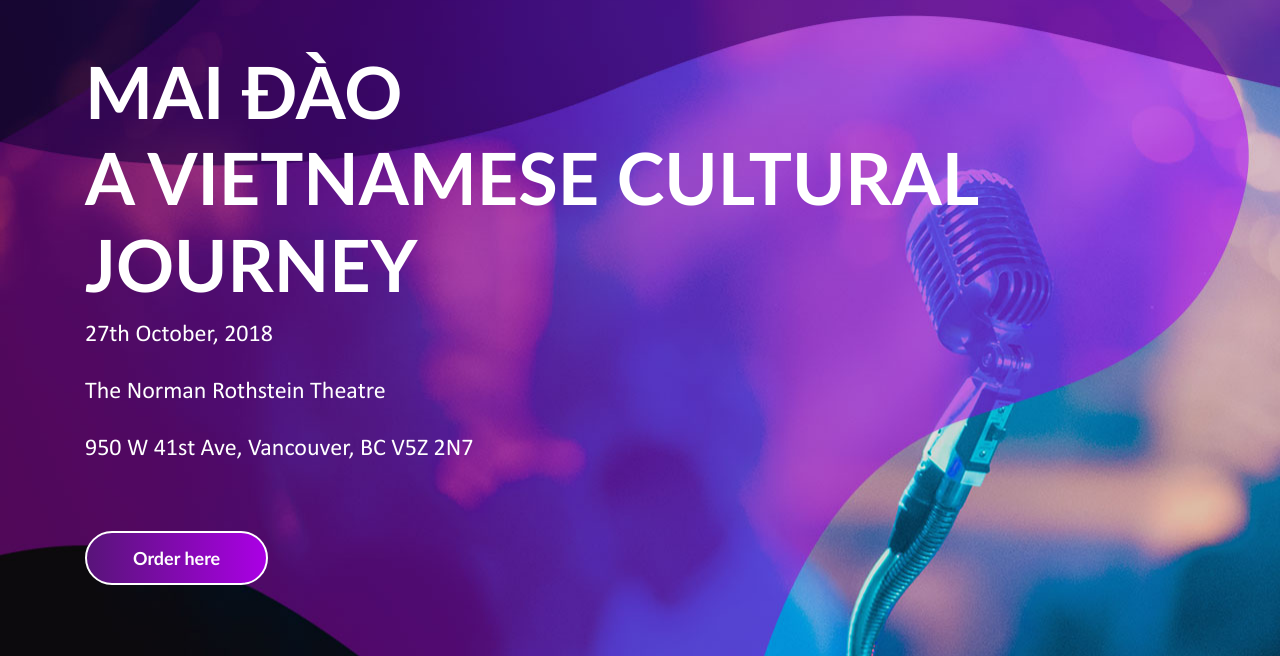
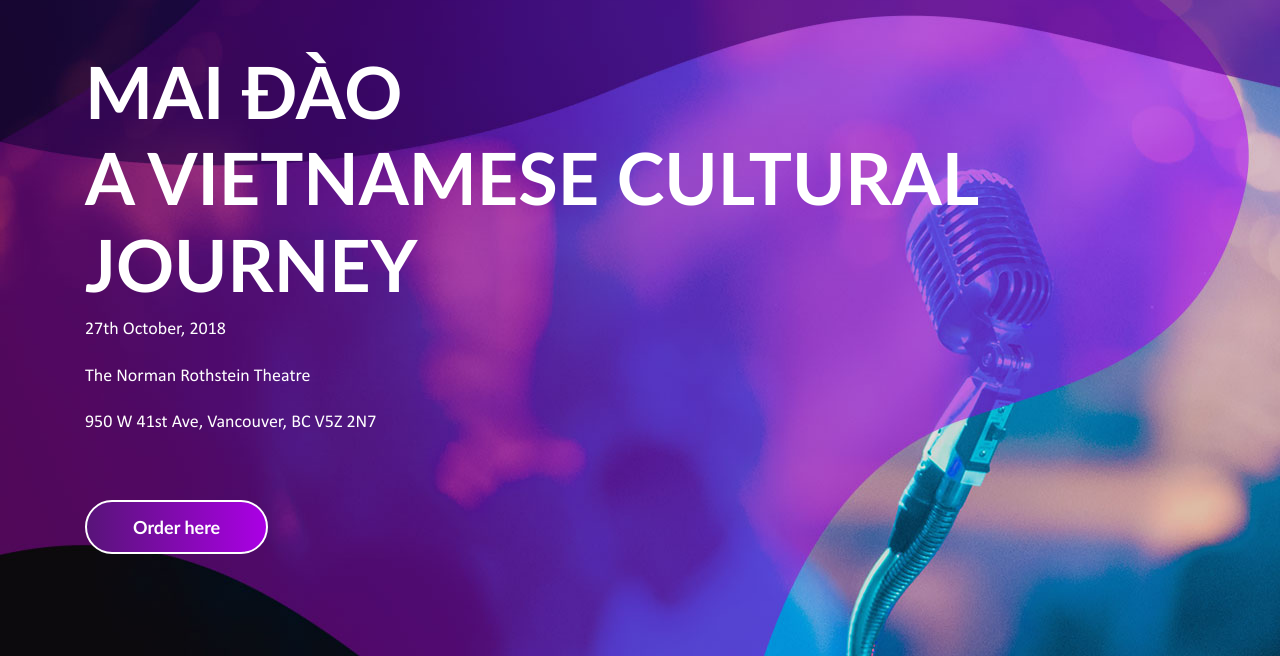
Before and after one commit to seachs/MaiDao2018, a plain HTML site: page Index.html in a window 1280 px wide. Shown: the part 144-800 px from the top of the page. Drawn offline with Linux system fonts and the light colour scheme.

Commit message:
Fix display on intro

```diff
--- a/Index.html
+++ b/Index.html
@@ -84,15 +84,15 @@
                                         </h2>
                                     </div>
 
-                                    <p class="entry-content">
+                                    <p class="entry-body">
                                         27th October, 2018
                                     </p>
 
-                                    <p class="entry-content">
+                                    <p class="entry-body">
                                         The Norman Rothstein Theatre
                                     </p>
 
-                                    <p class="entry-content">
+                                    <p class="entry-body">
                                         950 W 41st Ave, Vancouver, BC V5Z 2N7
                                     </p>
 
--- a/style.css
+++ b/style.css
@@ -517,8 +517,8 @@ a:hover, a:active {
     margin-top: 32px;
 }
 
-.entry-content {
-    font-size: 24px;
+.entry-body {
+    font-size: 18px;
     line-height: 1.7;
     color: #FFFFFF;
 }
```
